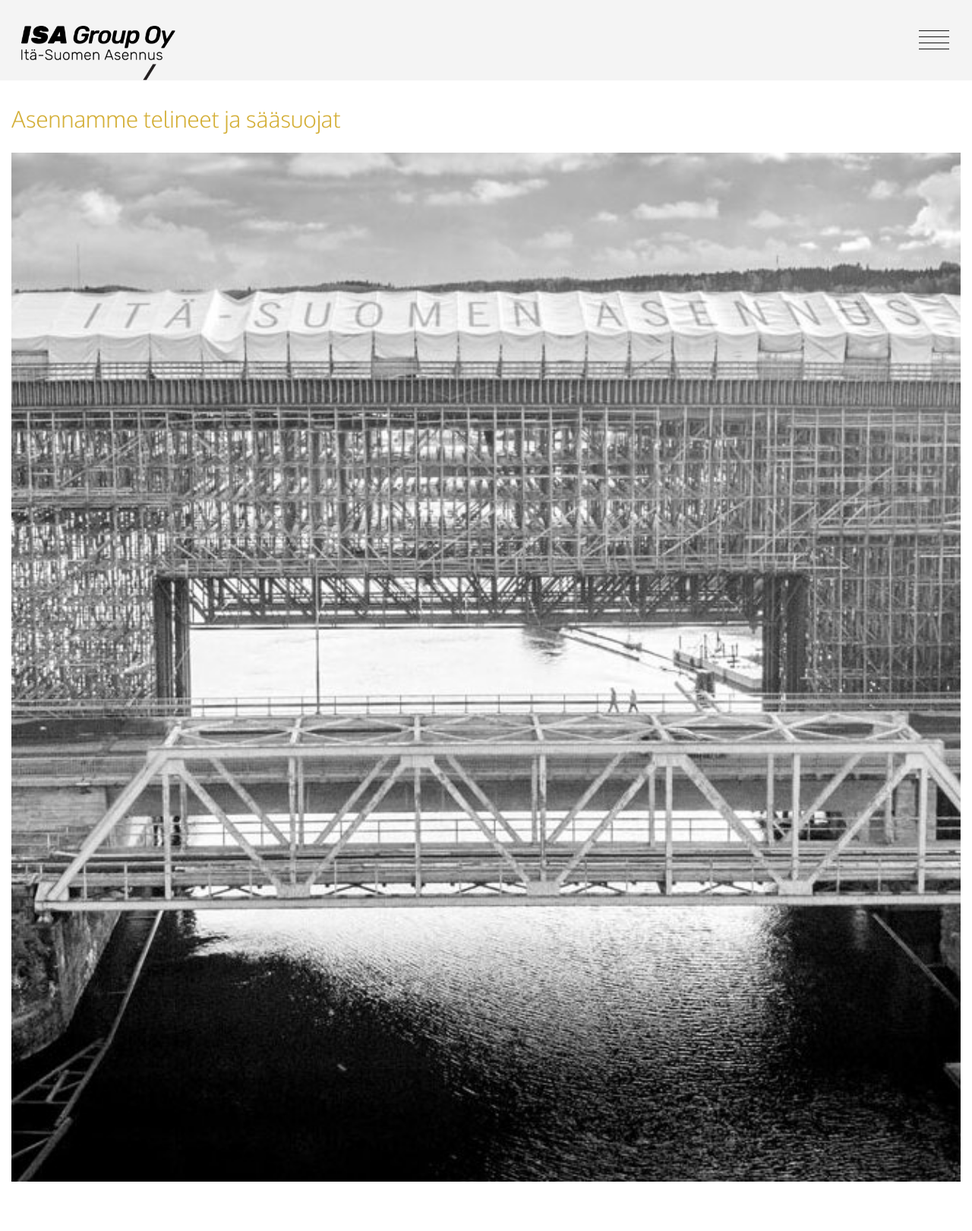
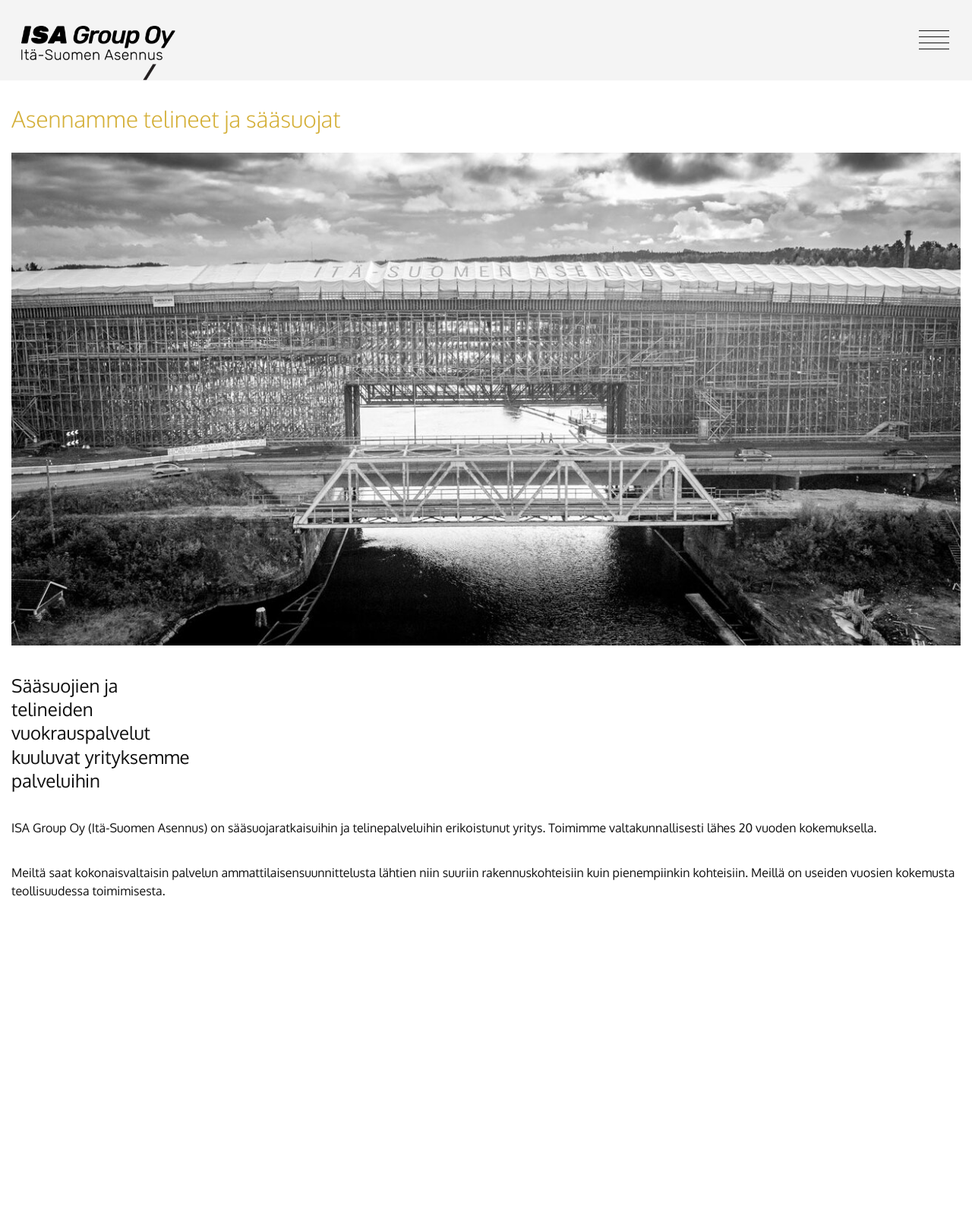
Before and after one commit to Tielinen/ISA-Group-Oy, a Jekyll site: the page built from index.html, in a window 1280 px wide. Shown: the whole page at 76% size. Built offline with Jekyll 4.4.1, drawn with Linux system fonts in a browser that asks for light colours; after the commit the page ends 1246 px from its top, so only the background shows below that.

Commit message:
done 2023-04-20

```diff
--- a/_config.yml
+++ b/_config.yml
@@ -31,7 +31,6 @@
 
 # Build settings
 
-# |JT|
 # theme: minima
 plugins:
   - jekyll-feed
@@ -55,3 +54,5 @@
 #   - vendor/cache/
 #   - vendor/gems/
 #   - vendor/ruby/
+
+title: "ISA Group Oy"
--- a/_includes/header.html
+++ b/_includes/header.html
@@ -1,5 +1,4 @@
 <header class="header">
-  <!-- Element: header__logo -->
   <a href="/" class="header__logo">
     <img class="header__logo-image" src="/assets/images/placeholder_logo.png" alt="Company Logo">
   </a>
--- a/_includes/hero-section.html
+++ b/_includes/hero-section.html
@@ -1,6 +1,11 @@
 <section class="hero">
   <h1 class="hero__heading">{{ include.heading }}</h1>
   <figure class="hero__figure">
-    <img src="assets/images/paakuva_655x710.jpg" alt="Description of the image" class="hero__image">
+    <picture>
+      <source media="(max-width: 767px)" srcset="{{ page.hero_image.small_655w }}">
+      <source media="(min-width: 768px) and (max-width: 1280px)" srcset="{{ page.hero_image.medium_1280w }}">
+      <source media="(min-width: 1281px)" srcset="{{ page.hero_image.large_1920w }}">
+      <img src="{{ page.hero_image.large_1920w }}" alt="Image description" class="hero__image">
+    </picture>
   </figure>
 </section>
--- /dev/null
+++ b/_includes/service-overview-section.html
@@ -0,0 +1,8 @@
+<section class="service-overview">
+  <h2 class="service-overview__heading">{{ include.heading }}</h2>
+  {% for paragraph in include.paragraphs %}
+    <p class="service-overview__paragraph">
+      {{ paragraph }}
+    </p>
+    {% endfor %}
+</section>
--- a/_layouts/base.html
+++ b/_layouts/base.html
@@ -4,7 +4,7 @@
   <meta charset="UTF-8">
   <meta http-equiv="X-UA-Compatible" content="IE=edge">
   <meta name="viewport" content="width=device-width, initial-scale=1.0">
-  <title>{{ page.title }}</title>
+  <title>{{ site.title }}{% if page.title %} | {{ page.title }}{% endif %}</title>
 
   <link rel="stylesheet" href="{{ '/assets/style.css' | relative_url }}">
   <script src="{{ '/assets/main.js' | relative_url }}" defer></script>
--- a/assets/style.scss
+++ b/assets/style.scss
@@ -37,16 +37,12 @@
 
 body {
   font-family: 'Oxygen', sans-serif;
+  color: $text-color;
 }
 
 a {
   text-decoration: none;
   color: $menu-item-text-color;
-}
-
-h1, h2, h3, h4, h5, h6 {
-  color: $gold-medal-color;
-  font-weight: 300;
 }
 
 //Header
@@ -120,12 +116,34 @@
 }
 
 // Hero
+.hero {
+  margin-bottom: 33px;
+}
 .hero__heading {
   font-size: 30px;
   line-height: 100%;
   margin-bottom: 30px;
+  color: $gold-medal-color;
+  font-weight: 300;
 }
 
 .hero__image {
   width: 100%;
 }
+
+//Service-overview
+.service-overview__heading {
+  margin-bottom: 35px;
+  font-size: 24px;
+  font-weight: 400;
+  max-width: 242px;
+  line-height: 130%;;
+}
+
+.service-overview__paragraph:not(:last-child) {
+  margin-bottom: 35px;
+}
+
+.service-overview__paragraph {
+  line-height: 150%;
+}
--- a/index.html
+++ b/index.html
@@ -3,8 +3,18 @@
 title: Etusivu
 
 hero_heading: Asennamme telineet ja sääsuojat
-hero_image: assets/images/paakuva_655x710.jpg
+
+hero_image:
+  small_655w: /assets/images/paakuva_655x710.jpg
+  medium_1280w: /assets/images/paakuva_1280x665.jpg
+  large_1920w: /assets/images/paakuva_1920_998x.jpg
+
 hero_image_alt: Description of the image
+
+service_overview_heading: Sääsuojien ja telineiden vuokrauspalvelut kuuluvat yrityksemme palveluihin
+service_overview_paragraphs:
+  - ISA Group Oy (Itä-Suomen Asennus) on sääsuojaratkaisuihin ja telinepalveluihin erikoistunut yritys. Toimimme valtakunnallisesti lähes 20 vuoden kokemuksella.
+  - Meiltä saat kokonaisvaltaisin palvelun ammattilaisensuunnittelusta lähtien niin suuriin rakennuskohteisiin kuin pienempiinkin kohteisiin. Meillä on useiden vuosien kokemusta teollisuudessa toimimisesta.
 ---
 
 {%
```
Also changed, not shown: other parts of index.html (+6 -0 lines), assets/images/paakuva_1280x665.jpg (added), assets/images/paakuva_1920_998x.jpg (added).
